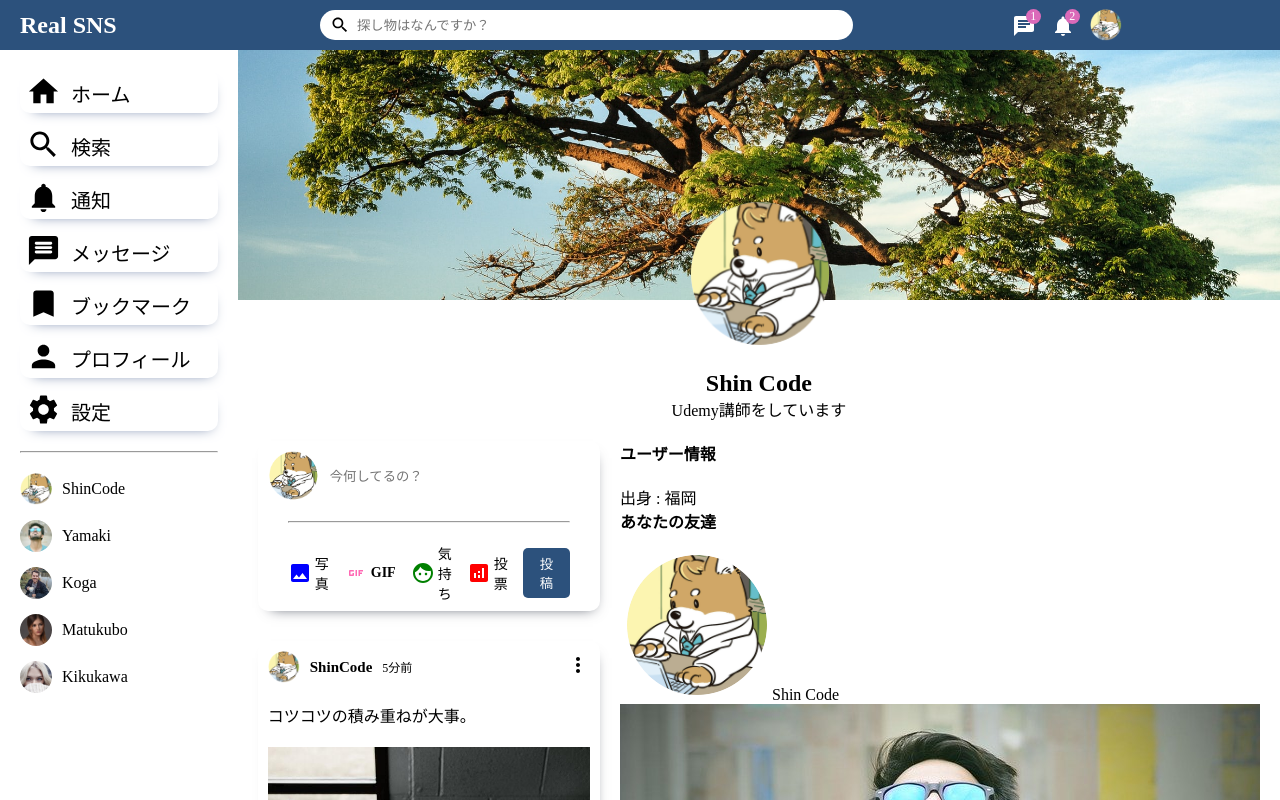
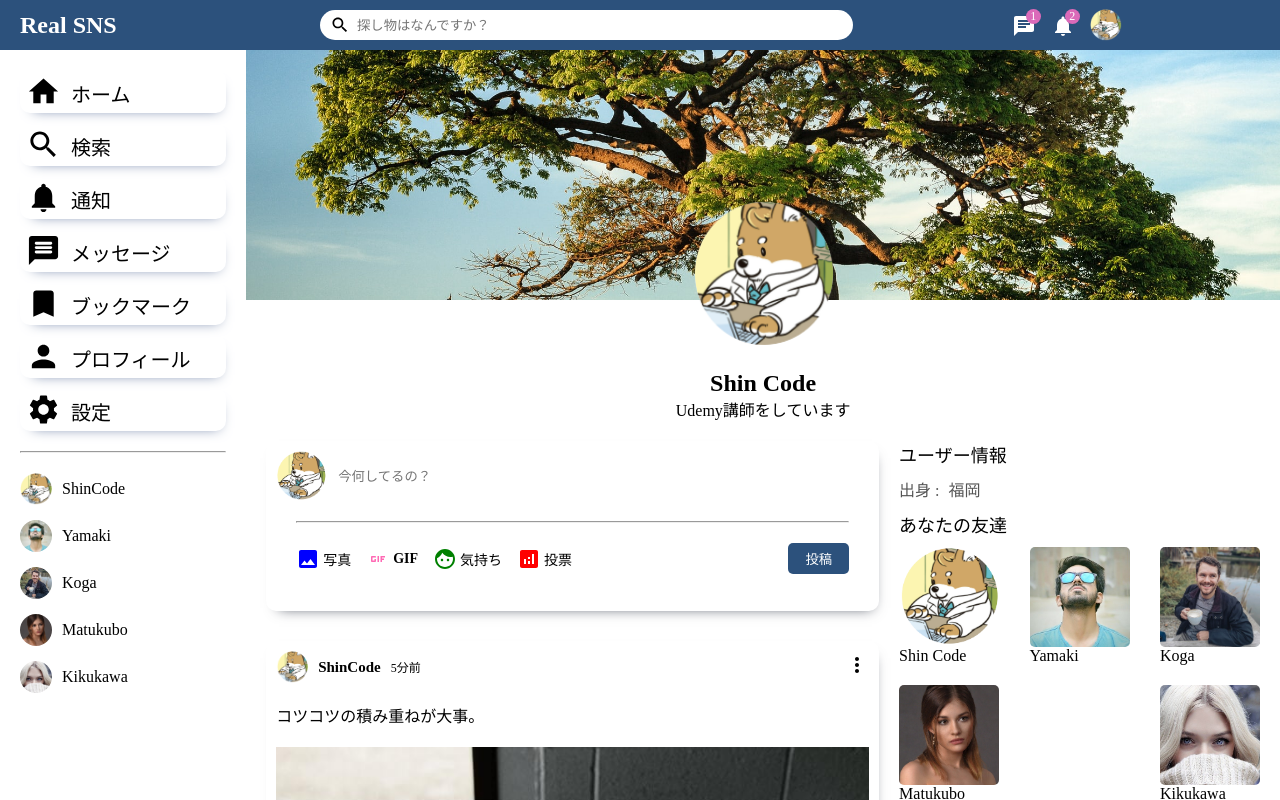
Before and after one commit to Naru-hub/mern-sns-frontend, a React (Create React App) app: page / in a window 1280 px wide. Shown: the top 800 px of the page. Built offline with nearby package versions, Linux system fonts and the light colour scheme.

Commit message:
プロフィールのRightbarをCSSでスタイリング

```diff
--- a/src/components/rightbar/Rightbar.css
+++ b/src/components/rightbar/Rightbar.css
@@ -88,3 +88,43 @@
   color: #434343;
   margin-top: -20px;
 }
+
+.rightbarTitle {
+  font-size: 18px;
+  font-weight: 550;
+  margin-bottom: 10px;
+}
+
+.rightbarInfo {
+  margin-bottom: 30px;
+}
+
+.rightbarInfoKey {
+  font-weight: 500;
+  margin-right: 5px;
+  color: #555;
+}
+
+.rightbarInfoItem {
+  margin-bottom: 10px;
+}
+
+.rightbarFollowings {
+  display: flex;
+  flex-wrap: wrap;
+  justify-content: space-between;
+}
+
+.rightbarFollowing {
+  display: flex;
+  flex-direction: column;
+  margin-bottom: 20px;
+  cursor: pointer;
+}
+
+.rightbarFollowingImg {
+  width: 100px;
+  height: 100px;
+  border-radius: 5px;
+  object-fit: cover;
+}
```
